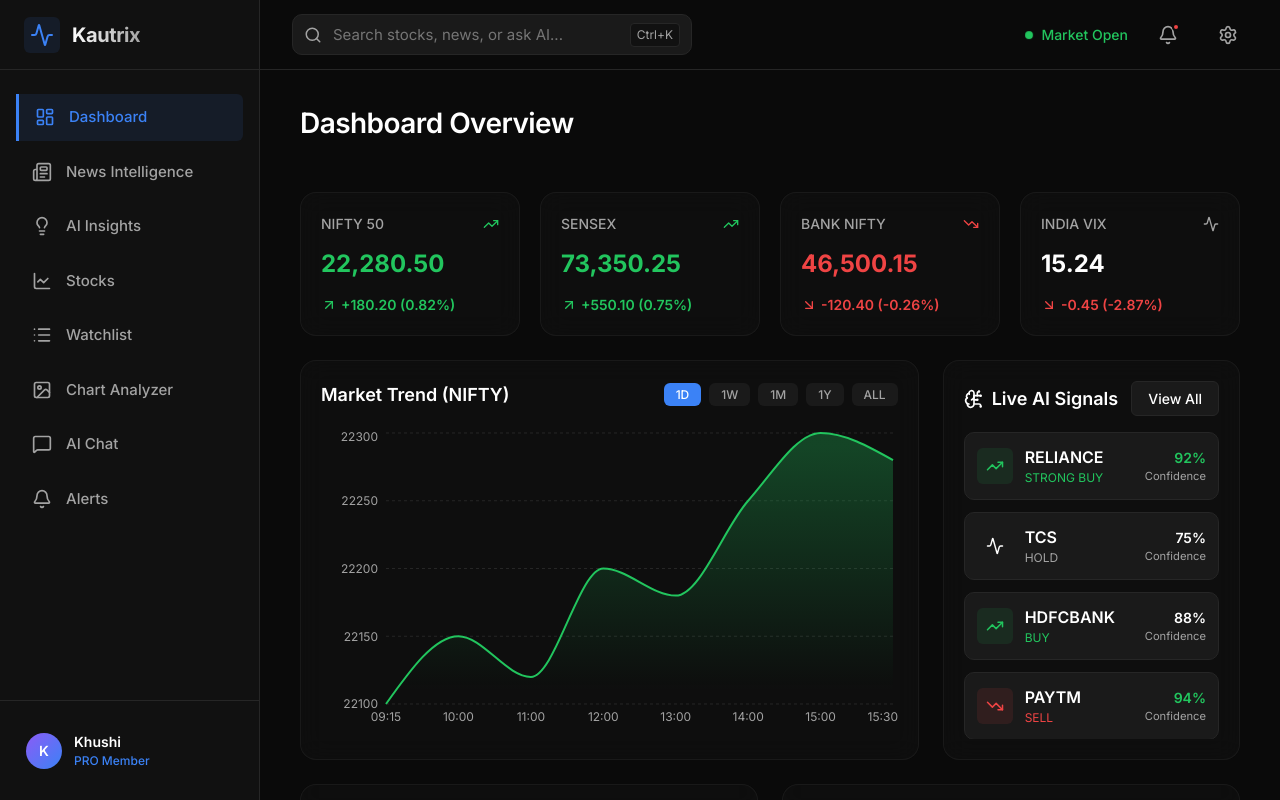
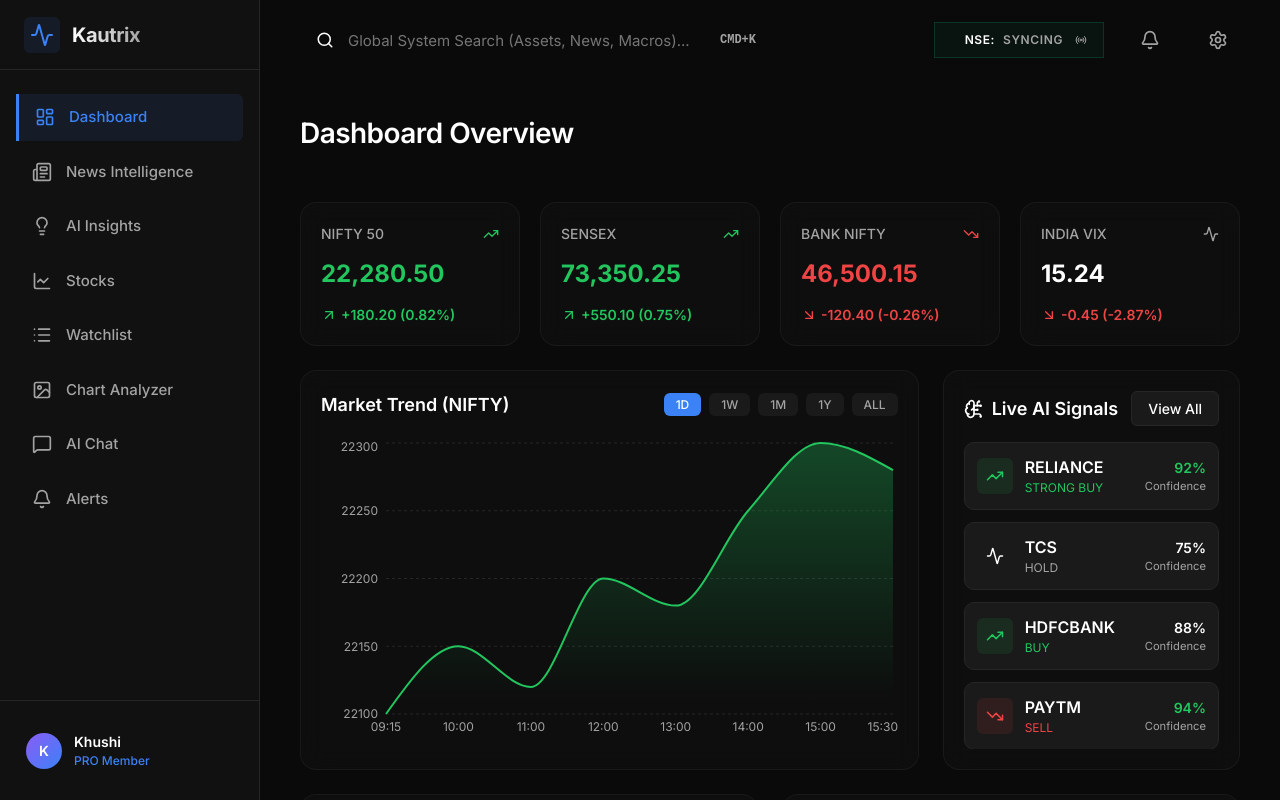
Before and after one commit to anshpatoliya27/Kautrix, a React (Create React App) app: page /dashboard in a window 1280 px wide. Built offline with nearby package versions, Linux system fonts and the light colour scheme.

Commit message:
implement foundational frontend pages and components for the Kautrix dashboard interface

```diff
--- a/src/components/Navbar.css
+++ b/src/components/Navbar.css
@@ -1,81 +1,93 @@
 .top-navbar {
-  height: 70px;
-  background-color: var(--bg-primary);
-  border-bottom: 1px solid var(--border-color);
+  height: 80px;
+  background: var(--bg-deep);
+  border-bottom: 1px solid var(--border-subtle);
   display: flex;
   align-items: center;
   justify-content: space-between;
-  padding: 0 32px;
-  position: sticky;
-  top: 0;
+  padding: 0 40px;
+  position: relative;
   z-index: 50;
 }
 
 .search-container {
   position: relative;
-  width: 400px;
+  width: 480px;
 }
 
 .search-icon {
   position: absolute;
-  left: 12px;
+  left: 16px;
   top: 50%;
   transform: translateY(-50%);
-  color: var(--text-secondary);
+  color: var(--text-tertiary);
 }
 
 .search-input {
   width: 100%;
-  background-color: var(--bg-tertiary);
-  border: 1px solid var(--border-color);
+  background: var(--bg-surface);
+  border: 1px solid var(--border-subtle);
   color: var(--text-primary);
-  padding: 10px 12px 10px 40px;
-  border-radius: var(--radius-md);
+  padding: 12px 16px 12px 48px;
+  border-radius: var(--radius-full);
   font-size: 0.9375rem;
   transition: all var(--transition-fast);
 }
 
+.search-input:hover {
+  background: var(--bg-surface-elevated);
+}
+
 .search-input:focus {
-  border-color: var(--accent-blue);
-  box-shadow: 0 0 0 2px rgba(59, 130, 246, 0.2);
+  border-color: var(--blue-500);
+  background: var(--bg-surface);
+  box-shadow: 0 0 0 4px rgba(59, 130, 246, 0.1);
   outline: none;
 }
 
 .search-shortcut {
   position: absolute;
-  right: 12px;
+  right: 16px;
   top: 50%;
   transform: translateY(-50%);
-  background-color: var(--bg-secondary);
-  border: 1px solid var(--border-color);
-  padding: 2px 6px;
-  border-radius: 4px;
+  background: var(--bg-deep);
+  border: 1px solid var(--border-subtle);
+  padding: 4px 8px;
+  border-radius: 6px;
   font-size: 0.75rem;
+  font-weight: 600;
   color: var(--text-secondary);
   pointer-events: none;
+  font-family: 'JetBrains Mono', monospace;
 }
 
 .navbar-actions {
   display: flex;
   align-items: center;
-  gap: 20px;
+  gap: 24px;
 }
 
-.market-status {
+.network-status {
   display: flex;
   align-items: center;
   gap: 8px;
-  font-size: 0.875rem;
-  font-weight: 500;
+  padding: 8px 16px;
+  background: rgba(16, 185, 129, 0.05);
+  border: 1px solid rgba(16, 185, 129, 0.2);
+  border-radius: var(--radius-full);
+  font-size: 0.75rem;
+  font-weight: 600;
+  color: var(--text-secondary);
+  letter-spacing: 0.05em;
+  text-transform: uppercase;
 }
 
 .status-dot {
-  width: 8px;
-  height: 8px;
-  background-color: var(--accent-green);
+  width: 6px;
+  height: 6px;
+  background-color: var(--emerald-500);
   border-radius: 50%;
-  box-shadow: 0 0 8px var(--accent-green);
-  animation: pulse 2s infinite;
+  box-shadow: 0 0 10px var(--emerald-500);
 }
 
 .action-btn {
@@ -84,41 +96,28 @@
   display: flex;
   align-items: center;
   justify-content: center;
-  width: 40px;
-  height: 40px;
+  width: 44px;
+  height: 44px;
   border-radius: 50%;
+  border: 1px solid transparent;
   transition: all var(--transition-fast);
+  background: var(--bg-surface);
 }
 
 .action-btn:hover {
-  background-color: var(--bg-tertiary);
+  background: var(--bg-surface-highlight);
   color: var(--text-primary);
+  border-color: var(--border-subtle);
+  transform: translateY(-2px);
 }
 
-.badge {
+.badge-notify {
   position: absolute;
   top: 8px;
   right: 8px;
-  width: 8px;
-  height: 8px;
-  background-color: var(--accent-red);
+  width: 10px;
+  height: 10px;
+  background-color: var(--rose-500);
   border-radius: 50%;
-  border: 2px solid var(--bg-primary);
+  border: 2px solid var(--bg-surface);
 }
-
-@keyframes pulse {
-  0% {
-    transform: scale(0.95);
-    box-shadow: 0 0 0 0 rgba(34, 197, 94, 0.7);
-  }
-
-  70% {
-    transform: scale(1);
-    box-shadow: 0 0 0 6px rgba(34, 197, 94, 0);
-  }
-
-  100% {
-    transform: scale(0.95);
-    box-shadow: 0 0 0 0 rgba(34, 197, 94, 0);
-  }
-}
--- a/src/components/Navbar.jsx
+++ b/src/components/Navbar.jsx
@@ -1,5 +1,5 @@
 import React from 'react';
-import { Search, Bell, Settings } from 'lucide-react';
+import { Search, Bell, Settings, Radio } from 'lucide-react';
 import './Navbar.css';
 
 const Navbar = () => {
@@ -10,20 +10,20 @@
         <input
           type="text"
           className="search-input"
-          placeholder="Search stocks, news, or ask AI..."
+          placeholder="Global System Search (Assets, News, Macros)..."
         />
-        <span className="search-shortcut">Ctrl+K</span>
+        <span className="search-shortcut">CMD+K</span>
       </div>
 
       <div className="navbar-actions">
-        <div className="market-status">
-          <span className="status-dot"></span>
-          <span className="text-profit">Market Open</span>
+        <div className="network-status">
+          <span className="status-dot animated-pulse"></span>
+          <span style={{ color: 'var(--text-primary)' }}>NSE:</span> Syncing <Radio size={12} style={{ marginLeft: 4 }} />
         </div>
 
         <button className="action-btn">
           <Bell size={20} />
-          <span className="badge"></span>
+          <span className="badge-notify animated-pulse"></span>
         </button>
 
         <button className="action-btn">
```
